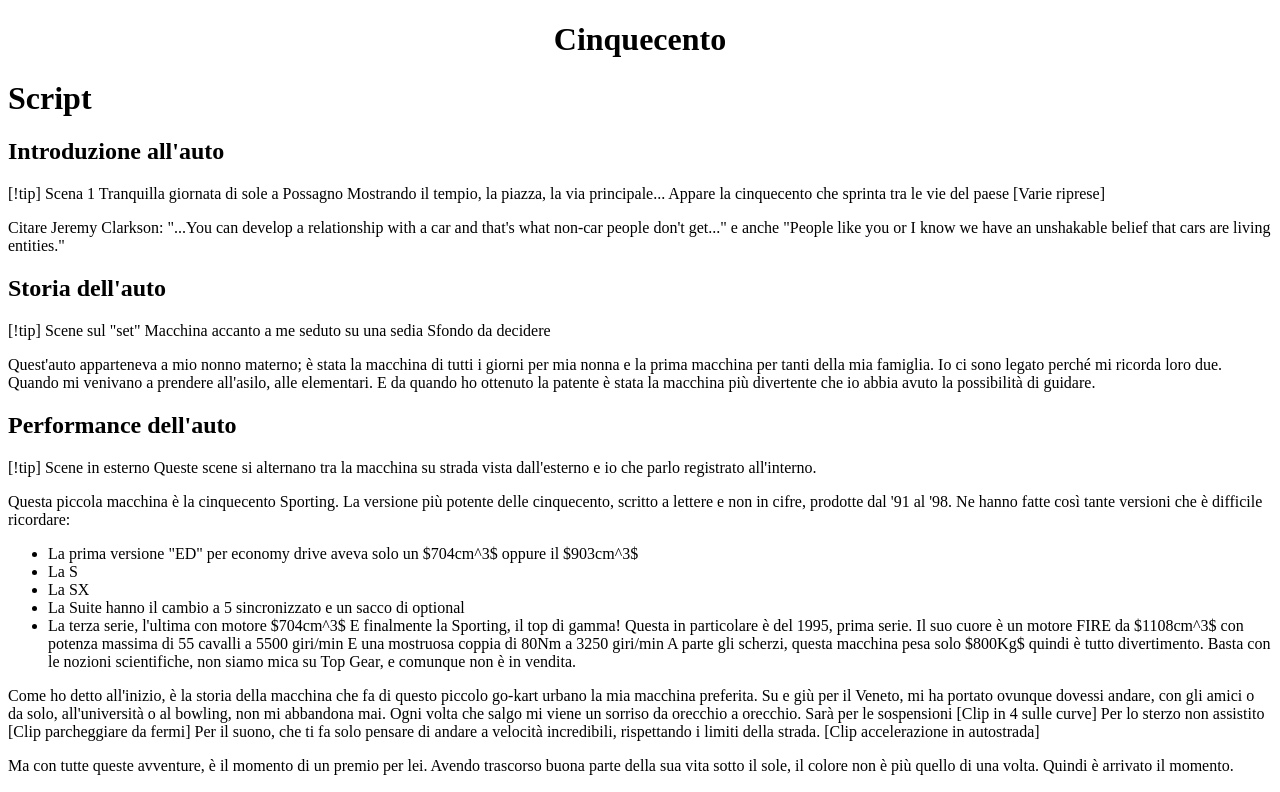
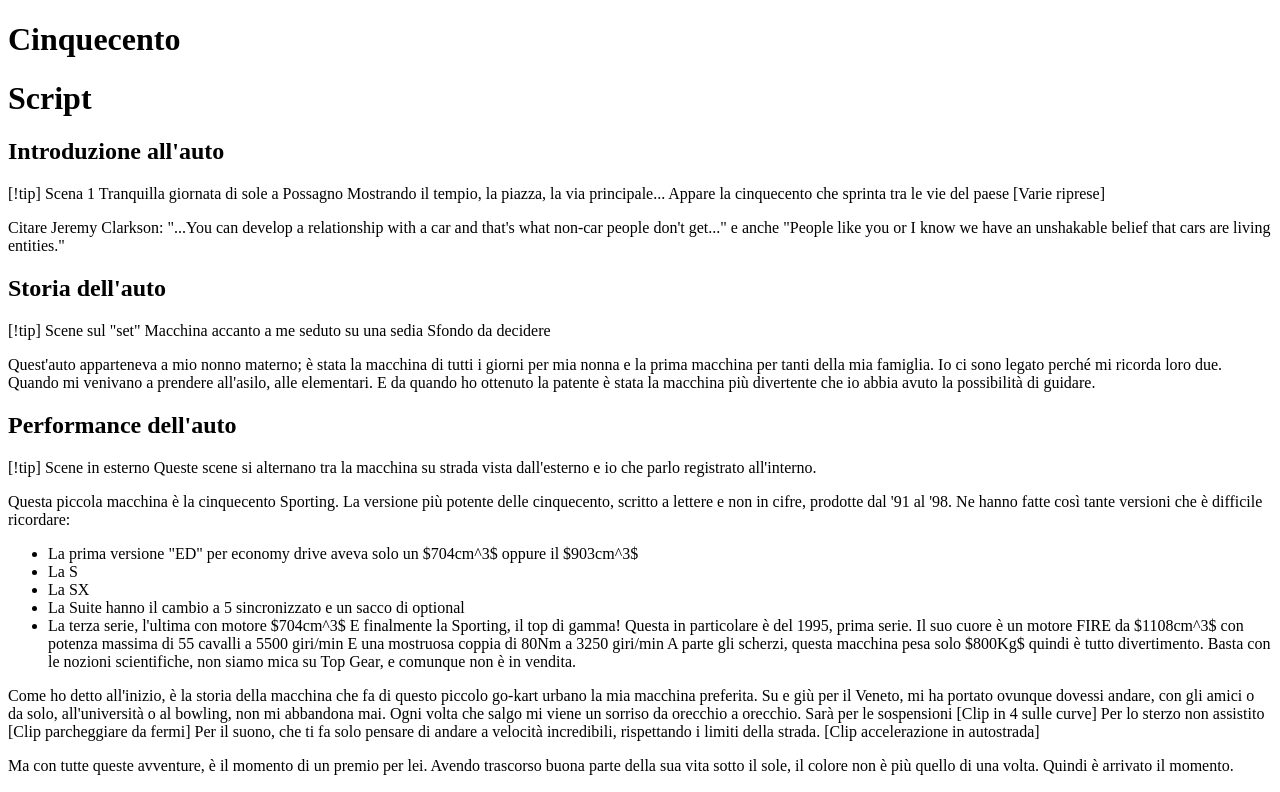
Before and after one commit to Takumi13954/Takumi13954.github.io, a plain HTML site: page index.html in a window 1280 px wide. Shown: the top 792 px of the page. Drawn offline with Linux system fonts and the light colour scheme.

Commit message:
test6
non esiste center

```diff
--- a/index.html
+++ b/index.html
@@ -1,7 +1,7 @@
 <!DOCTYPE html>
 <html>
 <body>
-        <h1><center>Cinquecento</center></h1>
+        <h1>Cinquecento</h1>
         <h1 id="script">Script</h1>
         <h2 id="introduzione-allauto">Introduzione all&#39;auto</h2>
 
```
